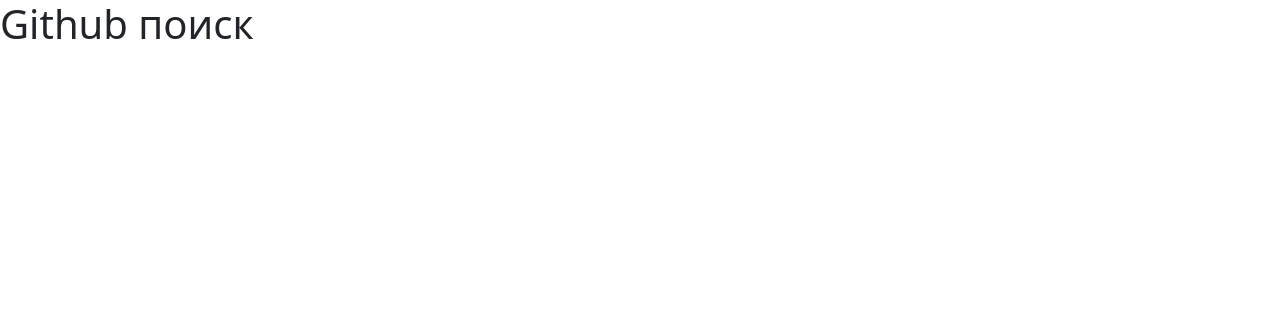
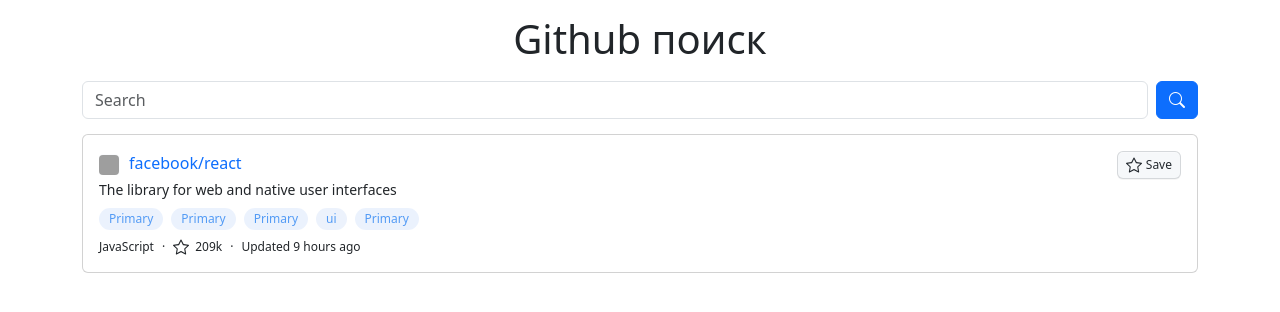
Before and after one commit to CodedSplash/Github-search, a website built with webpack: page src/index.html in a window 1280 px wide. Built offline with nearby package versions, Linux system fonts and the light colour scheme; grey boxes are pictures that could not be loaded.

Commit message:
Made an html wireframe

```diff
--- a/package.json
+++ b/package.json
@@ -33,6 +33,8 @@
   "dependencies": {
     "@babel/polyfill": "^7.12.1",
     "aos": "^2.3.4",
-    "bootstrap": "^5.3.0"
+    "bootstrap": "^5.3.0",
+    "bootstrap-icons": "^1.10.5",
+    "normalize.css": "^8.0.1"
   }
 }
--- a/src/index.html
+++ b/src/index.html
@@ -2,9 +2,79 @@
 <html lang="ru">
 <head>
     <meta charset="UTF-8">
+    <meta name="viewport" content="width=device-width, user-scalable=no, initial-scale=1.0, maximum-scale=1.0, minimum-scale=1.0">
+    <meta http-equiv="X-UA-Compatible" content="ie=edge">
     <title>Github поиск</title>
 </head>
 <body>
-    <h1>Github поиск</h1>
+    <header class="header">
+        <div class="container">
+            <h1 class="header__tilte">Github поиск</h1>
+            <form class="d-flex header__form" id="form-search" role="search">
+                <input class="form-control header__input me-2" id="search-input" type="search" placeholder="Search" aria-label="Search">
+                <button class="btn btn-primary header__btn" id="search-button" type="submit"><i class="bi bi-search"></i></button>
+            </form>
+        </div>
+    </header>
+    <main class="main">
+        <div class="container">
+            <div class="row">
+                <div class="col">
+                    <div class="card">
+                        <div class="card-body">
+                            <div class="card-content">
+                                <h3 class="card-title">
+                                    <div class="card-title__body">
+                                        <div class="card-title__logo">
+                                            <img src="https://github.com/facebook.png?size=40" alt>
+                                        </div>
+                                        <div class="card-title__link">
+                                            <a href="#">facebook/react</a>
+                                        </div>
+                                    </div>
+                                </h3>
+                                <p class="card-text">The library for web and native user interfaces</p>
+                                <div class="card-topics">
+                                    <a href="#" class="badge rounded-pill text-bg-primary">Primary</a>
+                                    <a href="#" class="badge rounded-pill text-bg-primary">Primary</a>
+                                    <a href="#" class="badge rounded-pill text-bg-primary">Primary</a>
+                                    <a href="#" class="badge rounded-pill text-bg-primary">ui</a>
+                                    <a href="#" class="badge rounded-pill text-bg-primary">Primary</a>
+                                </div>
+                                <div class="card-info">
+                                    <div class="card-info__language">JavaScript</div>
+                                    <span aria-hidden="true" class="card-info__circle">·</span>
+                                    <a href="#" class="card-info__stars">
+                                        <svg xmlns="http://www.w3.org/2000/svg" width="16" height="16" fill="currentColor" class="bi bi-star" viewBox="0 0 16 16">
+                                            <path d="M2.866 14.85c-.078.444.36.791.746.593l4.39-2.256 4.389 2.256c.386.198.824-.149.746-.592l-.83-4.73 3.522-3.356c.33-.314.16-.888-.282-.95l-4.898-.696L8.465.792a.513.513 0 0 0-.927 0L5.354 5.12l-4.898.696c-.441.062-.612.636-.283.95l3.523 3.356-.83 4.73zm4.905-2.767-3.686 1.894.694-3.957a.565.565 0 0 0-.163-.505L1.71 6.745l4.052-.576a.525.525 0 0 0 .393-.288L8 2.223l1.847 3.658a.525.525 0 0 0 .393.288l4.052.575-2.906 2.77a.565.565 0 0 0-.163.506l.694 3.957-3.686-1.894a.503.503 0 0 0-.461 0z"/>
+                                        </svg>
+                                        <span class="card-info__stars-number">209k</span>
+                                    </a>
+                                    <span aria-hidden="true" class="card-info__circle">·</span>
+                                    <div class="card-info__date">
+                                        Updated
+                                        <span class="card-info__date-date">9 hours ago</span>
+                                    </div>
+                                </div>
+                            </div>
+                            <div class="card-buttons"></div>
+                            <button type="button" class="btn card-buttons__btn">
+                                <span class="card-buttons__btn-body">
+                                    <span class="card-buttons__btn-img">
+                                    <svg xmlns="http://www.w3.org/2000/svg" width="16" height="16" fill="currentColor" class="bi bi-star" viewBox="0 0 16 16">
+                                          <path d="M2.866 14.85c-.078.444.36.791.746.593l4.39-2.256 4.389 2.256c.386.198.824-.149.746-.592l-.83-4.73 3.522-3.356c.33-.314.16-.888-.282-.95l-4.898-.696L8.465.792a.513.513 0 0 0-.927 0L5.354 5.12l-4.898.696c-.441.062-.612.636-.283.95l3.523 3.356-.83 4.73zm4.905-2.767-3.686 1.894.694-3.957a.565.565 0 0 0-.163-.505L1.71 6.745l4.052-.576a.525.525 0 0 0 .393-.288L8 2.223l1.847 3.658a.525.525 0 0 0 .393.288l4.052.575-2.906 2.77a.565.565 0 0 0-.163.506l.694 3.957-3.686-1.894a.503.503 0 0 0-.461 0z"/>
+                                    </svg>
+                                </span>
+                                <span class="card-buttons__btn-word">
+                                    Save
+                                </span>
+                                </span>
+                            </button>
+                        </div>
+                    </div>
+                </div>
+            </div>
+        </div>
+    </main>
 </body>
 </html>
--- a/src/index.js
+++ b/src/index.js
@@ -1,3 +1,4 @@
+import './index.html';
 import './js/app.js';
-import './index.html';
+import '../node_modules/bootstrap-icons/font/bootstrap-icons.min.css';
 import './index.scss';
--- a/src/index.scss
+++ b/src/index.scss
@@ -1,2 +1,3 @@
+@import "../node_modules/normalize.css/normalize";
 @import "../node_modules/bootstrap/scss/bootstrap";
 @import "./scss/style";
--- a/src/js/app.js
+++ /dev/null
@@ -1 +0,0 @@
-alert('Test');
--- a/src/scss/style.scss
+++ b/src/scss/style.scss
@@ -0,0 +1,179 @@
+@use "sass:math";
+// Минимальная ширина страницы
+$minWidth: 320;
+// Ширина полотна (макета)
+$maxWidth: 1920;
+// Ширина ограничивающего контейнера (0 = нет ограничения)
+$maxWidthContainer: 1320;
+// Общий отступ у контейнера
+// (30 = по 15px слева и справа, 0 = нет отступа)
+$containerPadding: 24;
+
+// Ширина срабатывания первого брейкпоинта
+$containerWidth: $maxWidthContainer + $containerPadding;
+
+// Брейк-поинты
+$pc: math.div($containerWidth, 16) + em; // ПК, ноутбуки, некоторые планшеты в горизонтальном положении
+$tablet: math.div(991.98, 16) + em; // Планшеты, некоторые телефоны в горизонтальном положении
+$mobile: math.div(767.98, 16) + em; // Телефоны L
+$mobileSmall: math.div(479.98, 16) + em; // Телефоны S
+
+//=== Header =====================================================================================================================================================
+
+.header {
+  padding: math.div(15, 16) + rem 0;
+
+  // .header__tilte
+  &__tilte {
+    text-align: center;
+    padding-bottom: math.div(10, 16) + rem;
+  }
+}
+
+//=== Cards =====================================================================================================================================================
+
+.card-body {
+  display: flex;
+  justify-content: space-between;
+}
+
+.card-title {
+  font-size: 1rem;
+  line-height: 1.5 !important;
+  margin-bottom: 0 !important;
+  overflow: hidden;
+  text-overflow: ellipsis;
+
+  // .card-title__body
+  &__body {
+    display: flex;
+    align-items: center;
+    column-gap: math.div(10, 16) + rem;
+  }
+
+  // .card-title__logo
+  &__logo {
+    img {
+      width: math.div(20, 16) + rem;
+      height: math.div(20, 16) + rem;
+      overflow: hidden;
+      vertical-align: middle;
+      border-radius: 4px;
+      box-shadow: rgb(205 217 229 / 10%) 0px 0px 0px 1px;
+    }
+  }
+}
+
+a {
+  text-decoration: none;
+
+  &:hover {
+    color: rgb(13, 110, 253) !important;
+    text-decoration: underline;
+  }
+}
+
+.card-text {
+  text-overflow: ellipsis;
+  overflow: hidden;
+  white-space: nowrap;
+  max-width: math.div(820, 16) + rem;
+  margin-bottom: 0 !important;
+  margin-top: math.div(4, 16) + rem;
+  font-size: math.div(14, 16) + rem;
+}
+
+.card-topics {
+  display: flex;
+  flex-wrap: wrap;
+  gap: math.div(8, 16) + rem;
+  margin-bottom: math.div(4, 16) + rem;
+  margin-top: math.div(8, 16) + rem;
+
+  a {
+    color: rgb(83, 155, 245) !important;
+    font-size: math.div(12, 16) + rem !important;
+    padding: 0 math.div(10, 16) + rem !important;
+    font-weight: 500 !important;
+    border-radius: 2em !important;
+    line-height: math.div(22 , 12) !important;
+    background-color: rgba(65, 132, 228, 0.1) !important;
+    text-decoration: none !important;
+    white-space: nowrap !important;
+
+    &:hover {
+      color: rgb(205, 217, 229) !important;
+      background-color: rgb(49, 109, 202) !important;
+    }
+  }
+}
+
+.card-info {
+  display: flex;
+  flex-wrap: wrap;
+  align-items: center;
+  margin-top: math.div(8, 16) + rem;
+  font-size: math.div(12, 16) + rem;
+
+  // .card-info__circle
+  &__circle {
+    margin-left: math.div(8, 16) + rem;
+    margin-right: math.div(8, 16) + rem;
+  }
+
+  // .card-info__stars
+  &__stars {
+    display: flex;
+    align-items: center;
+    column-gap: math.div(6, 16) + rem;
+    color: inherit !important;
+  }
+}
+
+.card-buttons {
+
+  // .card-buttons__btn
+  &__btn {
+    display: flex;
+    align-items: center;
+    min-width: max-content;
+    background-color: rgb(246, 248, 250) !important;
+    box-shadow: rgba(31, 35, 40, 0.04) 0px 1px 0px, rgba(255, 255, 255, 0.25) 0px 1px 0px inset !important;
+    border-color: rgba(31, 35, 40, 0.15) !important;
+    border-radius: math.div(6, 16) + rem;
+    border-width: 1px;
+    border-style: solid;
+    padding: 0 math.div(8, 16) + rem;
+    height: math.div(28, 16) + rem;
+    font-size: math.div(12, 16) + rem !important;
+    font-weight: 500;
+    text-align: center;
+    color: rgb(36, 41, 47) !important;
+    transition: color 80ms cubic-bezier(0.65, 0, 0.35, 1) 0s, fill, background-color, border-color;
+
+    &:hover {
+      background-color: rgb(243, 244, 246) !important;
+      border-color: rgba(31, 35, 40, 0.15) !important;
+    }
+
+    &:focus {
+      outline: transparent solid 1px;
+      box-shadow: none !important;
+      outline-offset: -2px;
+    }
+  }
+
+  // .card-buttons__btn-body
+  &__btn-body {
+    display: flex;
+    align-items: center;
+    justify-content: space-between;
+    column-gap: math.div(4, 16) + rem;
+  }
+
+  // .card-buttons__btn-img
+  &__btn-img {
+    display: flex;
+    align-items: center;
+  }
+}
--- a/webpack.config.js
+++ b/webpack.config.js
@@ -12,8 +12,7 @@
     target,
     devtool,
     devServer: {
-        open: true,
-        hot: true
+        open: true
     },
     entry: path.resolve("@babel/polyfill", __dirname, 'src', 'index.js'),
     output: {
```
Also changed, not shown: 1 other file.
